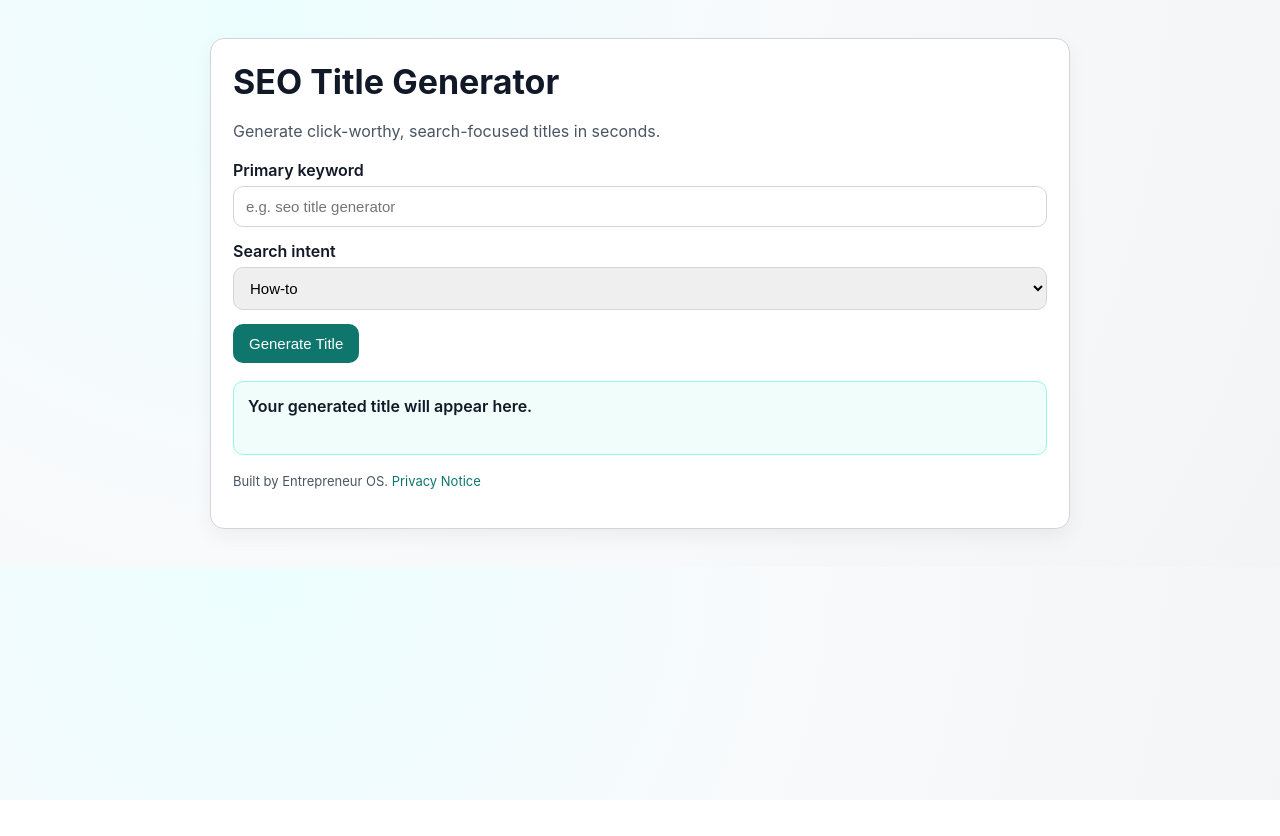
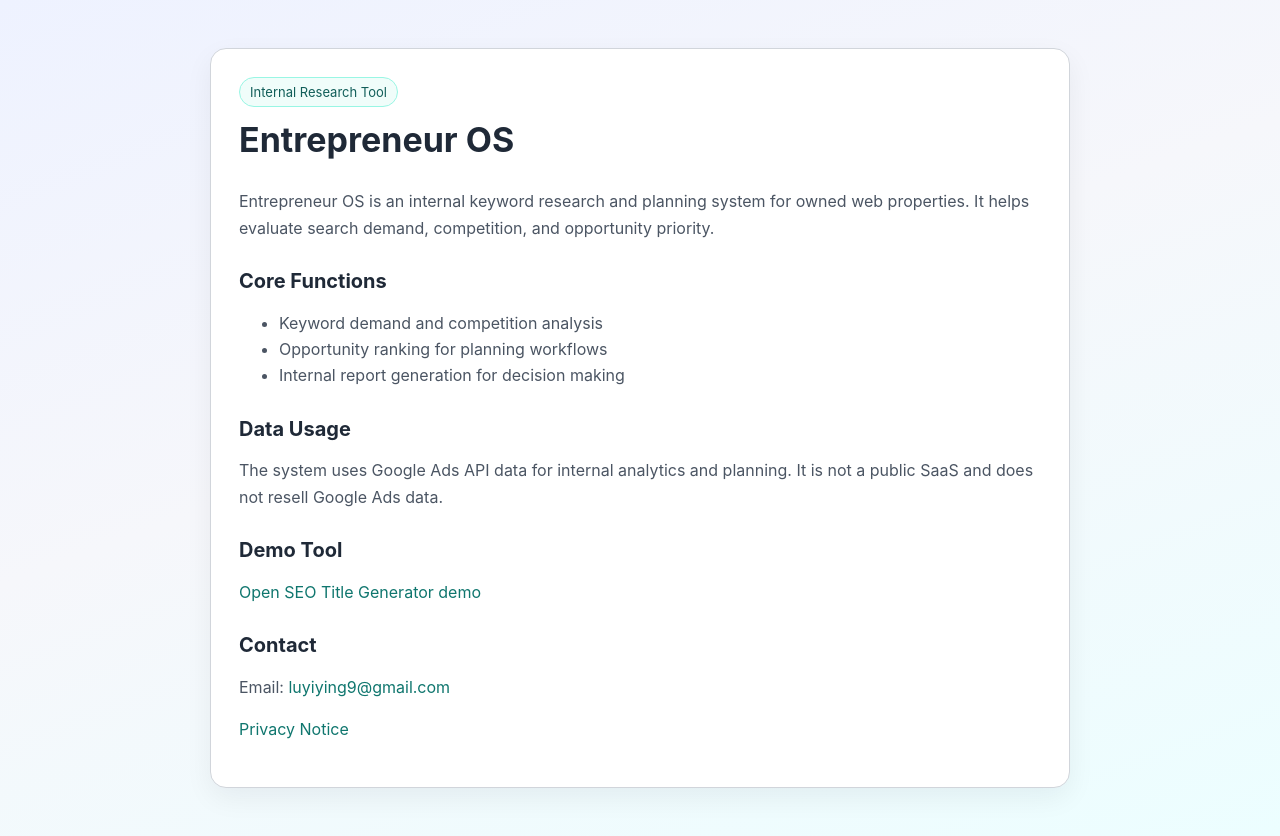
Before and after one commit to lulu0729/lulu0729.github.io, a plain HTML site: page index.html in a window 1280 px wide. Before the commit the page ends 800 px from the top, so only its background shows below. Drawn offline with Linux system fonts and the light colour scheme.

Commit message:
Restore homepage and move demo to separate page

```diff
--- a/index.html
+++ b/index.html
@@ -3,110 +3,83 @@
 <head>
   <meta charset="UTF-8">
   <meta name="viewport" content="width=device-width, initial-scale=1.0">
-  <title>SEO Title Generator</title>
+  <title>Entrepreneur OS</title>
   <style>
     :root {
-      --bg: #f3f4f6;
-      --card: #fff;
-      --ink: #111827;
+      --bg: #f6f7fb;
+      --card: #ffffff;
+      --ink: #1f2937;
       --muted: #4b5563;
-      --brand: #0f766e;
       --line: #d1d5db;
+      --accent: #0f766e;
     }
     body {
       margin: 0;
       font-family: -apple-system, BlinkMacSystemFont, "Segoe UI", Arial, sans-serif;
       color: var(--ink);
-      background: radial-gradient(circle at 20% 0%, #ecfeff 0%, #f8fafc 45%, #f3f4f6 100%);
+      background: linear-gradient(160deg, #eef2ff 0%, var(--bg) 45%, #ecfeff 100%);
     }
-    main {
+    .wrap {
       max-width: 860px;
-      margin: 38px auto;
-      padding: 0 18px;
+      margin: 48px auto;
+      padding: 0 20px;
     }
     .card {
-      background: var(--card);
-      border: 1px solid var(--line);
-      border-radius: 14px;
-      padding: 22px;
-      box-shadow: 0 8px 20px rgba(2, 6, 23, 0.05);
+      background: #fff;
+      border: 1px solid #d1d5db;
+      border-radius: 16px;
+      padding: 28px;
+      box-shadow: 0 10px 28px rgba(15, 23, 42, 0.06);
     }
-    h1 { margin: 0 0 8px; font-size: 34px; }
-    p { color: var(--muted); line-height: 1.65; }
-    label { font-weight: 600; display: block; margin: 14px 0 6px; }
-    input, select {
-      width: 100%;
-      box-sizing: border-box;
-      border: 1px solid var(--line);
-      border-radius: 10px;
-      padding: 11px 12px;
-      font-size: 15px;
-    }
-    button {
-      margin-top: 14px;
-      background: var(--brand);
-      color: #fff;
-      border: none;
-      padding: 11px 16px;
-      border-radius: 10px;
-      cursor: pointer;
-      font-size: 15px;
-    }
-    .output {
-      margin-top: 18px;
-      padding: 14px;
+    h1 { margin-top: 0; font-size: 34px; }
+    h2 { margin-top: 28px; font-size: 20px; }
+    p, li { color: var(--muted); line-height: 1.65; }
+    a { color: var(--accent); text-decoration: none; }
+    .pill {
+      display: inline-block;
+      padding: 6px 10px;
+      border-radius: 999px;
       border: 1px solid #99f6e4;
       background: #f0fdfa;
-      border-radius: 10px;
-      min-height: 44px;
-      font-weight: 600;
+      color: #115e59;
+      font-size: 13px;
+      margin-bottom: 12px;
     }
-    .small { margin-top: 16px; font-size: 13px; }
-    a { color: var(--brand); text-decoration: none; }
   </style>
 </head>
 <body>
-  <main>
+  <main class="wrap">
     <section class="card">
-      <h1>SEO Title Generator</h1>
-      <p>Generate click-worthy, search-focused titles in seconds.</p>
+      <div class="pill">Internal Research Tool</div>
+      <h1>Entrepreneur OS</h1>
+      <p>
+        Entrepreneur OS is an internal keyword research and planning system for owned web properties.
+        It helps evaluate search demand, competition, and opportunity priority.
+      </p>
 
-      <label for="keyword">Primary keyword</label>
-      <input id="keyword" placeholder="e.g. seo title generator">
+      <h2>Core Functions</h2>
+      <ul>
+        <li>Keyword demand and competition analysis</li>
+        <li>Opportunity ranking for planning workflows</li>
+        <li>Internal report generation for decision making</li>
+      </ul>
 
-      <label for="intent">Search intent</label>
-      <select id="intent">
-        <option value="howto">How-to</option>
-        <option value="best">Best tools</option>
-        <option value="template">Template/list</option>
-      </select>
+      <h2>Data Usage</h2>
+      <p>
+        The system uses Google Ads API data for internal analytics and planning.
+        It is not a public SaaS and does not resell Google Ads data.
+      </p>
 
-      <button id="run">Generate Title</button>
+      <h2>Demo Tool</h2>
+      <p><a href="./seo-title-generator.html">Open SEO Title Generator demo</a></p>
 
-      <div id="out" class="output">Your generated title will appear here.</div>
+      <h2>Contact</h2>
+      <p>Email: <a href="mailto:luyiying9@gmail.com">luyiying9@gmail.com</a></p>
 
-      <p class="small">
-        Built by Entrepreneur OS. <a href="./privacy.html">Privacy Notice</a>
+      <p>
+        <a href="./privacy.html">Privacy Notice</a>
       </p>
     </section>
   </main>
-
-  <script>
-    const formulas = {
-      howto: (k) => `How to Use ${k} to Boost Organic Traffic in 2026`,
-      best: (k) => `11 Best ${k} Tools to Grow Faster This Year`,
-      template: (k) => `${k}: Free Template + Step-by-Step Guide`
-    };
-    document.getElementById("run").addEventListener("click", () => {
-      const keyword = document.getElementById("keyword").value.trim();
-      const intent = document.getElementById("intent").value;
-      const out = document.getElementById("out");
-      if (!keyword) {
-        out.textContent = "Please enter a keyword first.";
-        return;
-      }
-      out.textContent = formulas[intent](keyword.replace(/\s+/g, " ").replace(/\b\w/g, (m) => m.toUpperCase()));
-    });
-  </script>
 </body>
 </html>
```
Also changed, not shown: seo-title-generator.html (added, +112 -0 lines).
